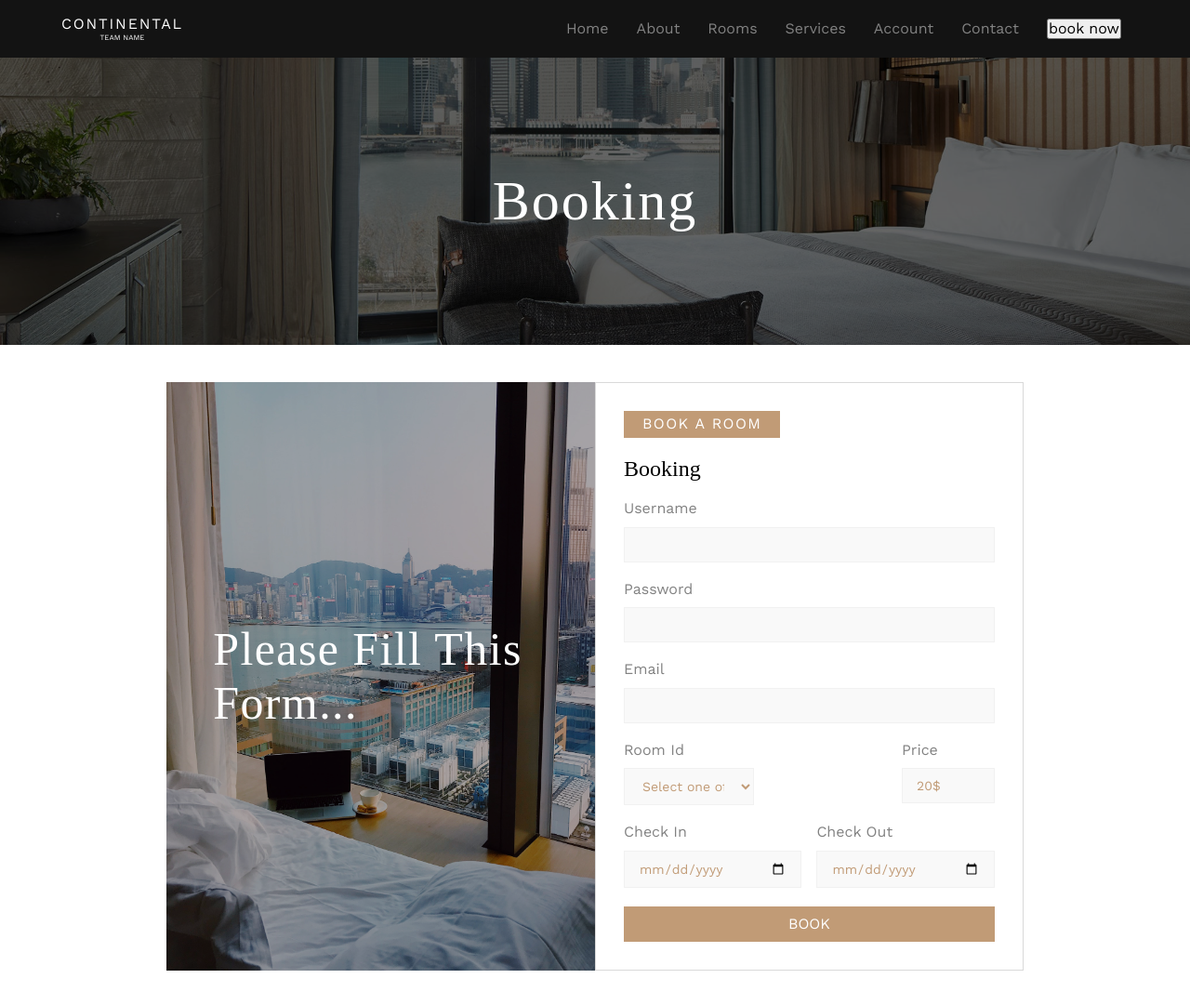
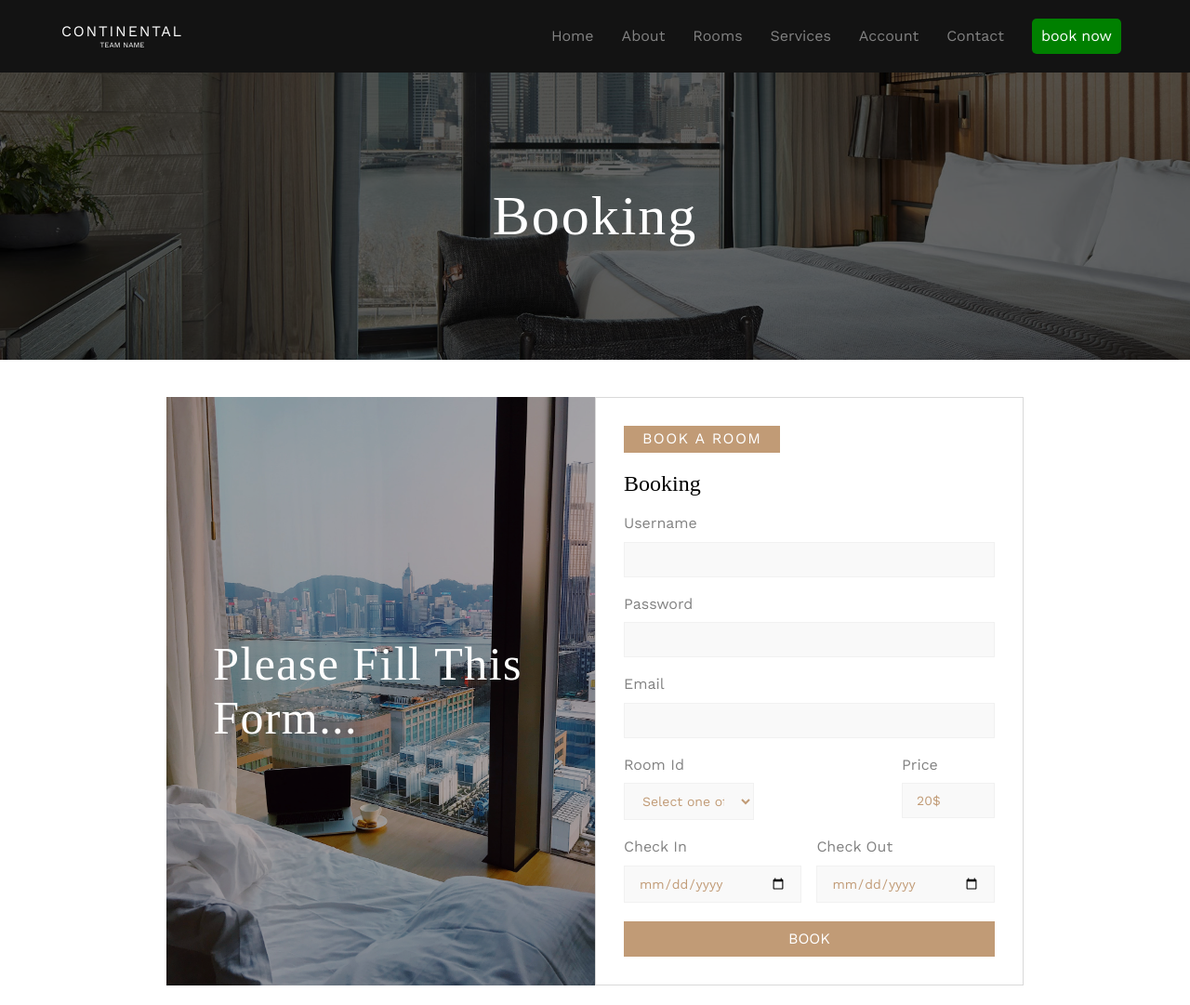
Before and after one commit to henedy10/Hotel, a PHP site: page /booking.php in a window 1280 px wide. Shown: the top 1081 px of the page at 93% size. Run offline with PHP 8.4, Linux system fonts and the light colour scheme; some web fonts are replaced.

Commit message:
second commit

```diff
--- a/booking.php
+++ b/booking.php
@@ -6,6 +6,7 @@ $email_booking=$emailErr_booking="";
 $roomid_booking=$roomidErr_booking="";
 $checkin_booking=$checkinErr_booking="";
 $checkout_booking=$checkoutErr_booking="";
+$special_booking="";
 
 if(isset($_POST['submit-booking'])){
       if(empty($_POST["username-booking"])){
@@ -56,11 +57,18 @@ if(isset($_POST['submit-booking'])){
         $checkout_booking=$_POST["check-out-booking"];
     }
 
-    // if($usernameErr_booking==""&&$passwordErr_booking==""&&$emailErr_booking==""&&$roomidErr_booking==""&&$checkinErr_booking==""&&$checkout_booking==""){
+    if($usernameErr_booking=="" && $passwordErr_booking=="" && $emailErr_booking=="" && $roomidErr_booking=="" && $checkinErr_booking=="" && $checkoutErr_booking==""){
+      $sql_booking="SELECT *FROM account WHERE password = '$password_booking' AND name = '$username_booking' AND email='$email_booking'";
+      $result_booking= mysqli_query($connect,$sql_booking);
+      if(mysqli_num_rows($result_booking)>0){
+          header("Location:transactions.php");
+      }
+      else{
+          $special_booking="This account is not exist! Check your info ";
+      }
+      }
 
-    // }
-
-  }
+}
     function test_input_booking($data){
       $data=htmlspecialchars($data);
       $data=trim($data);
@@ -139,7 +147,9 @@ if(isset($_POST['submit-booking'])){
               <li>contact</li>
             </a>
           </ul>
-          <button>book now</button>
+          <form action="account.php" method="post">
+            <button style="background-color: green; border:none; padding : 10px; border-radius:5px; color:white; cursor:pointer;" type="submit" name="book">book now</button>
+          </form>
         </div>
       </div>
     </div>
@@ -249,6 +259,7 @@ if(isset($_POST['submit-booking'])){
               </div>
             </div>
             <input type="submit" value="book" name="submit-booking">
+            <span style="color: red;"><?php echo $special_booking; ?></span>
           </form>
         </div>
       </div>
--- a/transactions.php
+++ b/transactions.php
@@ -206,10 +206,6 @@
       <div class="footer-content">
         <h2>Newsletter</h2>
         <p>24 hours a day</p>
-        <div class="subscribe">
-          <input type="email" placeholder="Insert your email" required>
-          <button type="submit">subscribe</button>
-        </div>
       </div>
     </div>
   </div>
```
